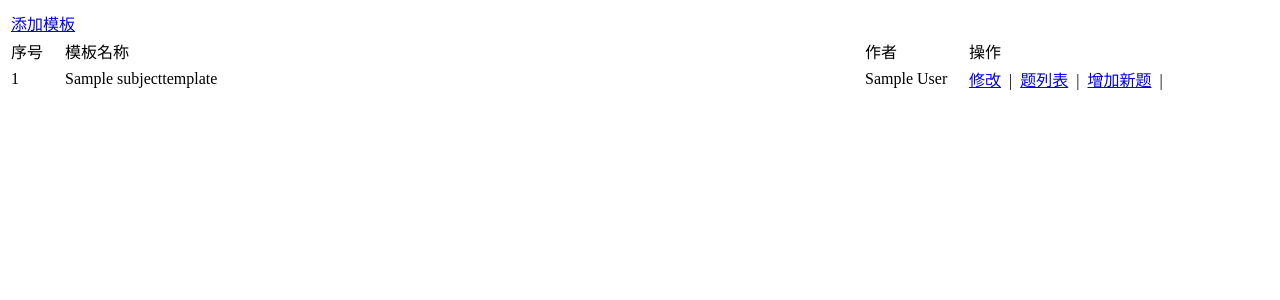
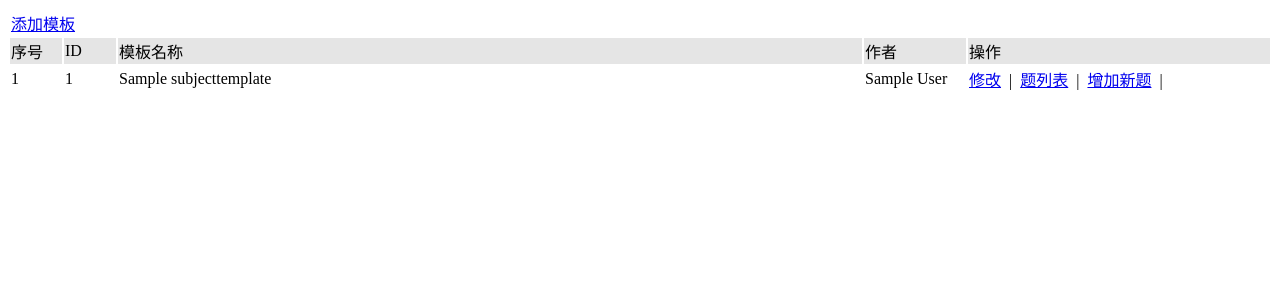
Before and after one commit to wangjian2254/BJKFDX, a Django app: page / in a window 1280 px wide. Shown: the top 300 px of the page. Run offline with Django 3.2, Linux system fonts and the light colour scheme; a user stored in the database is signed in; tables that the repository leaves empty hold one stand-in row (values such as "Sample post").

Commit message:
优化ID显示 和 作者显示

```diff
--- a/teach/views.py
+++ b/teach/views.py
@@ -30,7 +30,8 @@ def save_template(request):
     if not uf.is_valid():
        return HttpResponse(u'提交的数据不正确，请通过后退按钮返回修改数据再提交。')
 
-    uf.instance.user = request.user
+    if not uf.instance.user:
+        uf.instance.user = request.user
     uf.instance.save()
     for s in Subject.objects.filter(template=uf.instance):
         s.is_right = None
@@ -66,7 +67,8 @@ def save_subject(request):
     if not uf.is_valid():
        return HttpResponse(u'提交的数据不正确，请通过后退按钮返回修改数据再提交。')
     uf.instance.template_id = request.POST.get('templateid')
-    uf.instance.user = request.user
+    if not uf.instance.user:
+        uf.instance.user = request.user
     uf.instance.is_right = None
     uf.instance.save()
     return render_to_response('subjectedit.html', {'s':uf.instance,'t':uf.instance.template,'msg':u'保存成功'})
--- a/templates/subjectedit.html
+++ b/templates/subjectedit.html
@@ -11,7 +11,10 @@
         <td colspan="2" style="text-align: left"></td>
     </tr>
     <tr>
-        <td colspan="2" style="text-align: left">使用的模板：{{ t.name }}<input name="templateid" type="hidden" value="{{ t.id }}"/></td>
+        <td colspan="2" style="text-align: left">使用的模板：{{ t.name }}&nbsp;&nbsp;&nbsp;模板ID:{{ t.id }}&nbsp;&nbsp;&nbsp;模板作者:{{ t.user.get_full_name }}<input name="templateid" type="hidden" value="{{ t.id }}"/></td>
+    </tr>
+<tr>
+        <td colspan="2" style="text-align: left">题ID：{{ s.id }}&nbsp;&nbsp;&nbsp;题作者:{{ s.user.get_full_name }}<input name="templateid" type="hidden" value="{{ t.id }}"/></td>
     </tr>
 <tr>
         <td colspan="2" style="text-align: right"><a href="/teach/template_list">模板列表</a></td>
--- a/templates/templateedit.html
+++ b/templates/templateedit.html
@@ -28,6 +28,9 @@
 <table width="100%">
     <tr>
         <td colspan="2" style="text-align: right"><a href="/teach/template_list">模板列表</a></td>
+    </tr>
+     <tr>
+        <td colspan="2" style="text-align: left">模板ID:{{ s.id }}&nbsp;&nbsp;&nbsp;&nbsp;作者：{{ s.user.get_full_name }}</td>
     </tr>
     <tr>
         <td colspan="2" style="text-align: left">模板名称</td>
--- a/templates/templatelist.html
+++ b/templates/templatelist.html
@@ -5,24 +5,38 @@
     <title></title>
 </head>
 <body>
-<table width="100%">
+<table width="100%" id="list">
     <tr>
         <td colspan="4"><a href="/teach/add_template">添加模板</a></td>
     </tr>
     <tr>
         <td width="50px">序号</td>
+        <td width="50px">ID</td>
         <td >模板名称</td>
         <td width="100px">作者</td>
         <td width="300px">操作</td>
     </tr>
     {% for t in tlist %}
-        <tr>
+        <tr style="background-color: #cccccc">
             <td>{{ forloop.counter }}</td>
+            <td>{{ t.id }}</td>
             <td>{{ t.name }}</td>
             <td>{{ t.user.get_full_name }}</td>
             <td><a href="/teach/add_template?id={{ t.id }}">修改</a>&nbsp;&nbsp;|&nbsp;&nbsp;<a href="/teach/subject_list?id={{ t.id }}">题列表</a>&nbsp;&nbsp;|&nbsp;&nbsp;<a href="/teach/add_subject?tid={{ t.id }}">增加新题</a>&nbsp;&nbsp;|&nbsp;&nbsp;</td>
         </tr>
     {% endfor %}
 </table>
+<script type = "text/javascript">
+                var table = document.getElementById("list");//根据table的 id 属性值获得对象
+                var rows = table.getElementsByTagName("tr");//获取table类型的tr元素的列表
+                for(var i = 0; i < rows.length; i++){
+                    if(i % 2 == 1){
+                        rows[i].style.backgroundColor = "#E5E5E5";//偶数行时背景色为#EAF2D3
+                    }
+                    else{
+                        rows[i].style.backgroundColor = "White";//单数行时背景色为white
+                    }
+                }
+        </script>
 </body>
 </html>
```
Also changed, not shown: templates/subjectlist.html (+15 -1 lines).
